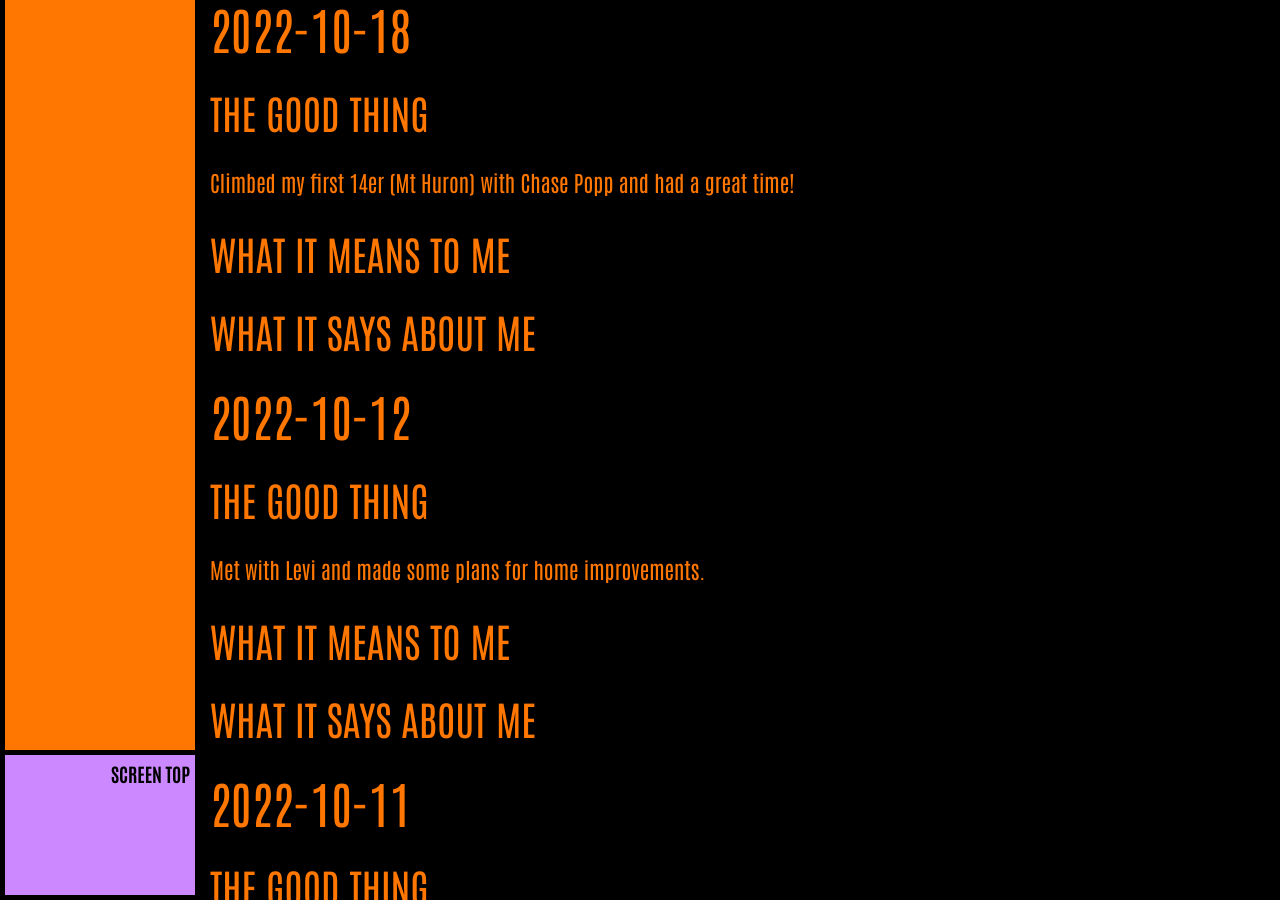
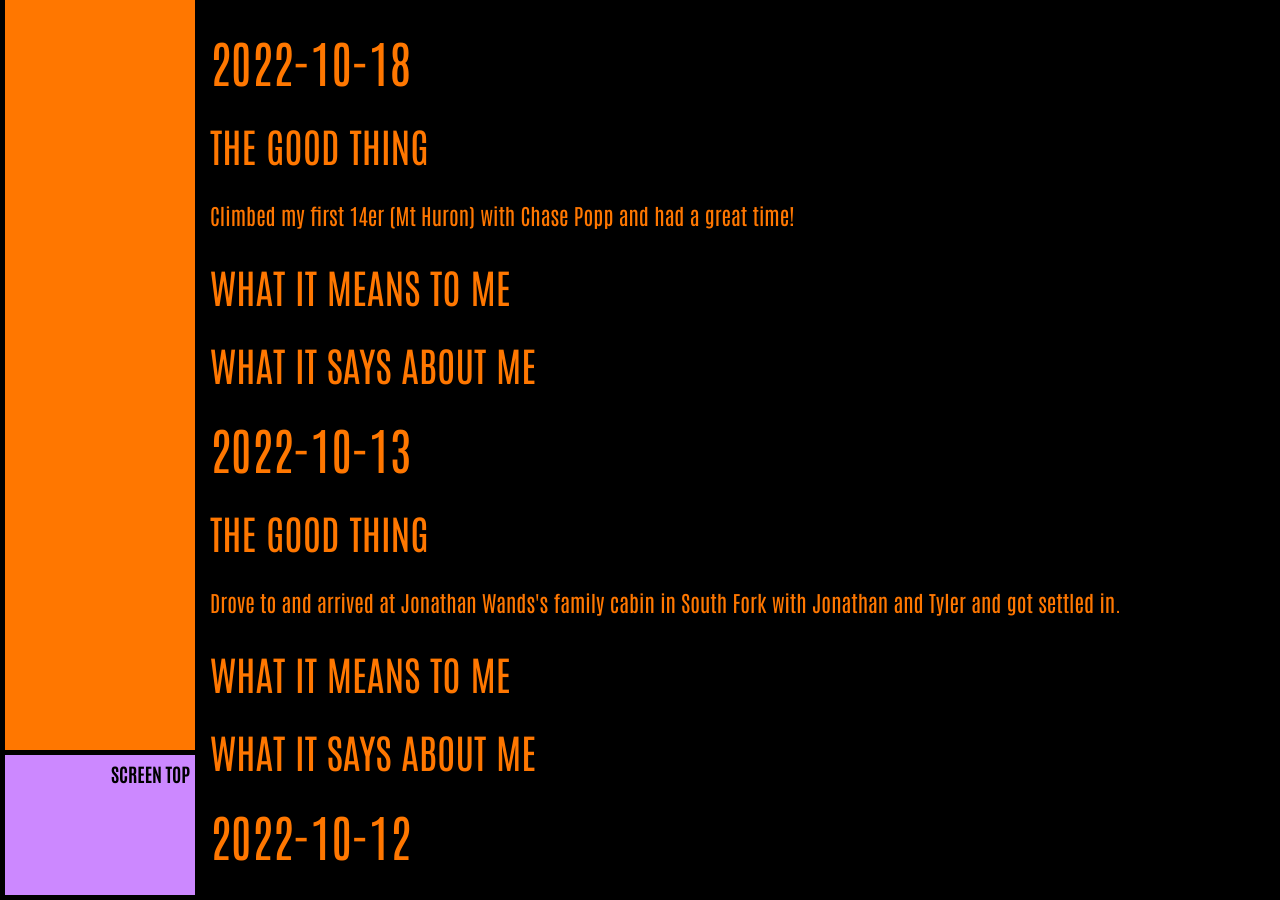
Before and after one commit to ArthurZey/arthurzey.github.io, a Jekyll site: the page built from _pages/one-good-thing.md, in a window 1280 px wide and 900 px high, scrolled down 6865 px. Built offline with Jekyll 4.4.1, drawn with Linux system fonts in a browser that asks for light colours.

Commit message:
added stub for 2022-10-13

```diff
--- a/_pages/one-good-thing.md
+++ b/_pages/one-good-thing.md
@@ -22,6 +22,15 @@ Climbed my first 14er (Mt Huron) with Chase Popp and had a great time!
 
 
 
+## 2022-10-13
+### The Good Thing
+Drove to and arrived at Jonathan Wands's family cabin in South Fork with Jonathan and Tyler and got settled in.
+### What It Means to Me
+
+### What It Says about Me
+
+
+
 ## 2022-10-12
 ### The Good Thing
 Met with Levi and made some plans for home improvements.
```
Also changed, not shown: other parts of _pages/one-good-thing.md (+1 -1 lines).
